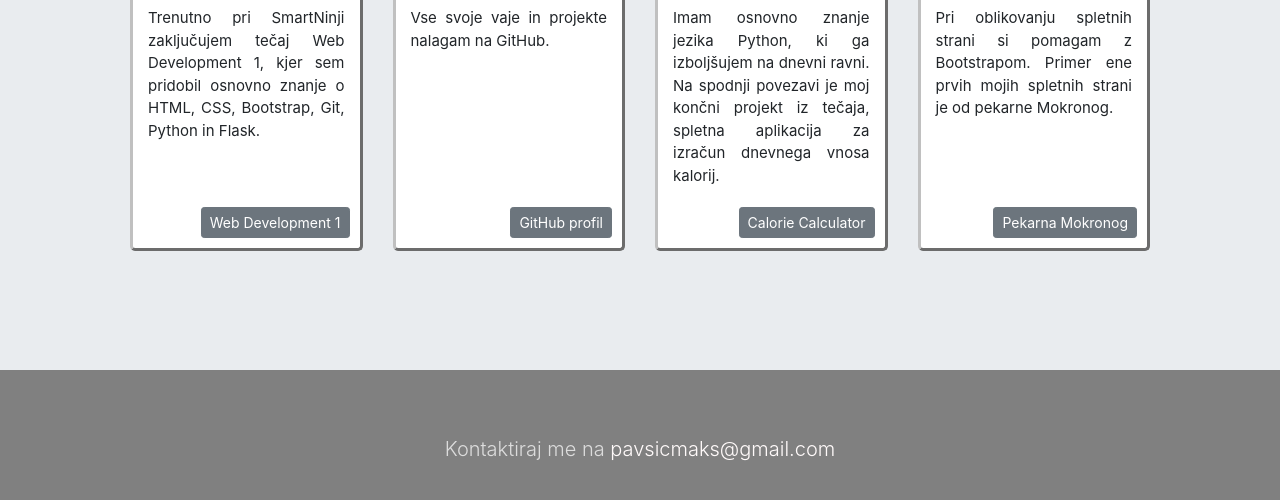
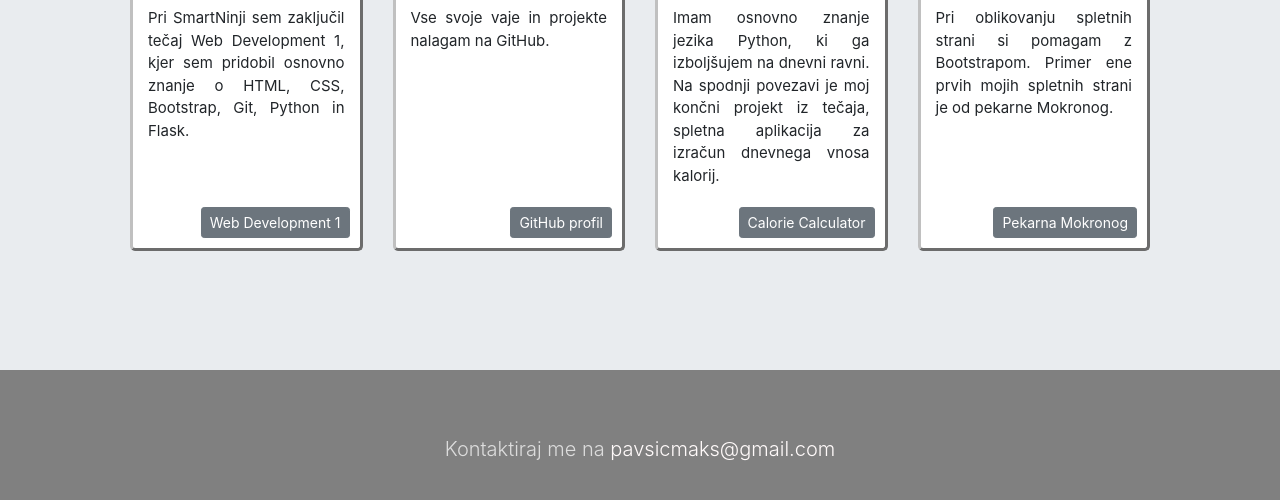
Before and after one commit to pmaksimilian/my_homepage, a plain HTML site: page index.html in a window 1280 px wide. Shown: the part 2787-3287 px from the top of the page. Drawn offline with nearby package versions, Linux system fonts and the light colour scheme.

Commit message:
Minor changes 2

```diff
--- a/index.html
+++ b/index.html
@@ -110,7 +110,7 @@
         <div class="row">
             <div class="col-md kvadrat">
                 <img src="static/img/smartninja.png" alt="smartninja logo" height="50">
-                <p class="opis">Trenutno pri SmartNinji zaključujem tečaj Web Development 1, kjer sem pridobil osnovno
+                <p class="opis">Pri SmartNinji sem zaključil tečaj Web Development 1, kjer sem pridobil osnovno
                 znanje o HTML, CSS, Bootstrap, Git, Python in Flask.</p><br>
                 <form action="https://www.smartninja.si/web-development-1" target="_blank" class="gumb">
                     <button type="submit" class="btn btn-secondary btn-sm">Web Development 1</button>
```
